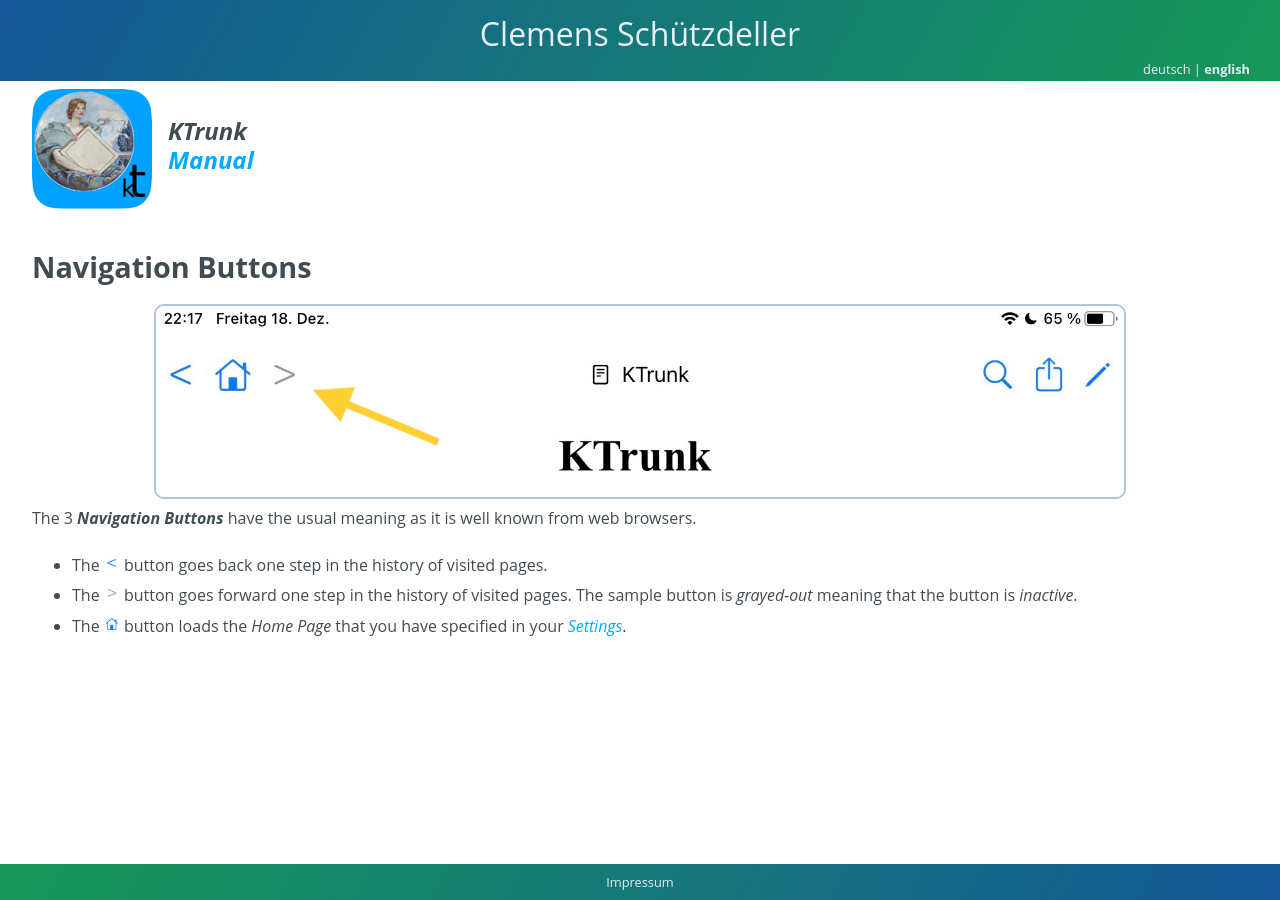
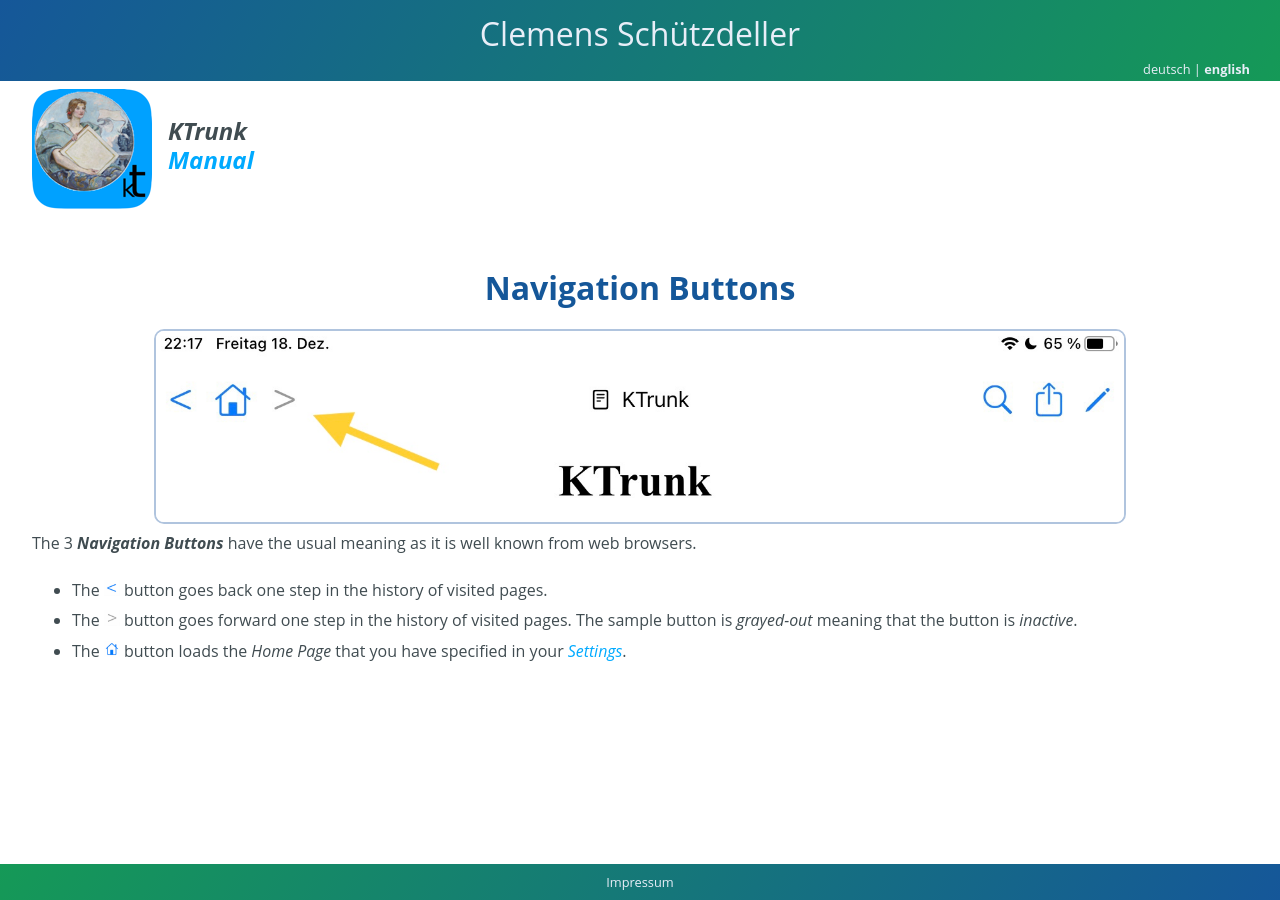
Before and after one commit to cs-LA/home, a Jekyll site: the page built from KTrunk/Manual/NavigationButtons.md, in a window 1280 px wide. Built offline with Jekyll 4.4.1, drawn with Linux system fonts in a browser that asks for light colours; our own code applies the rules of GitHub Pages for plain Markdown files.

Commit message:
Update NavigationButtons.md

```diff
--- a/KTrunk/Manual/NavigationButtons.md
+++ b/KTrunk/Manual/NavigationButtons.md
@@ -12,7 +12,7 @@
 </div>
 
 
-## <span class="en">Navigation Buttons</span><span class="de">Navigations-Schaltflächen</span>
+# <span class="en">Navigation Buttons</span><span class="de">Navigations-Schaltflächen</span>
 
 <img src="NavigationButtons.jpg" style="border: 2px solid #B0C4DE; border-radius: 10px;">
 
```
